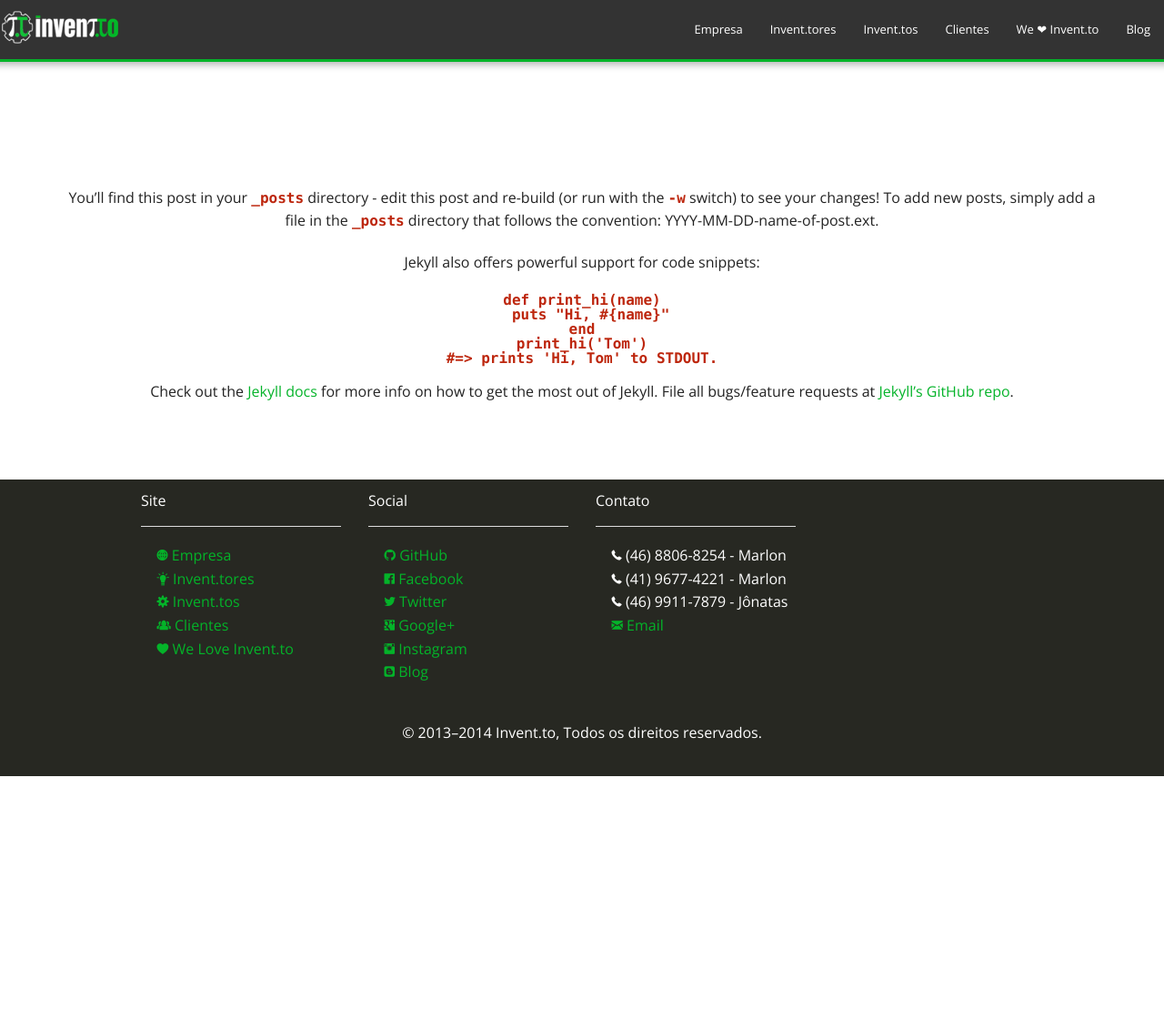
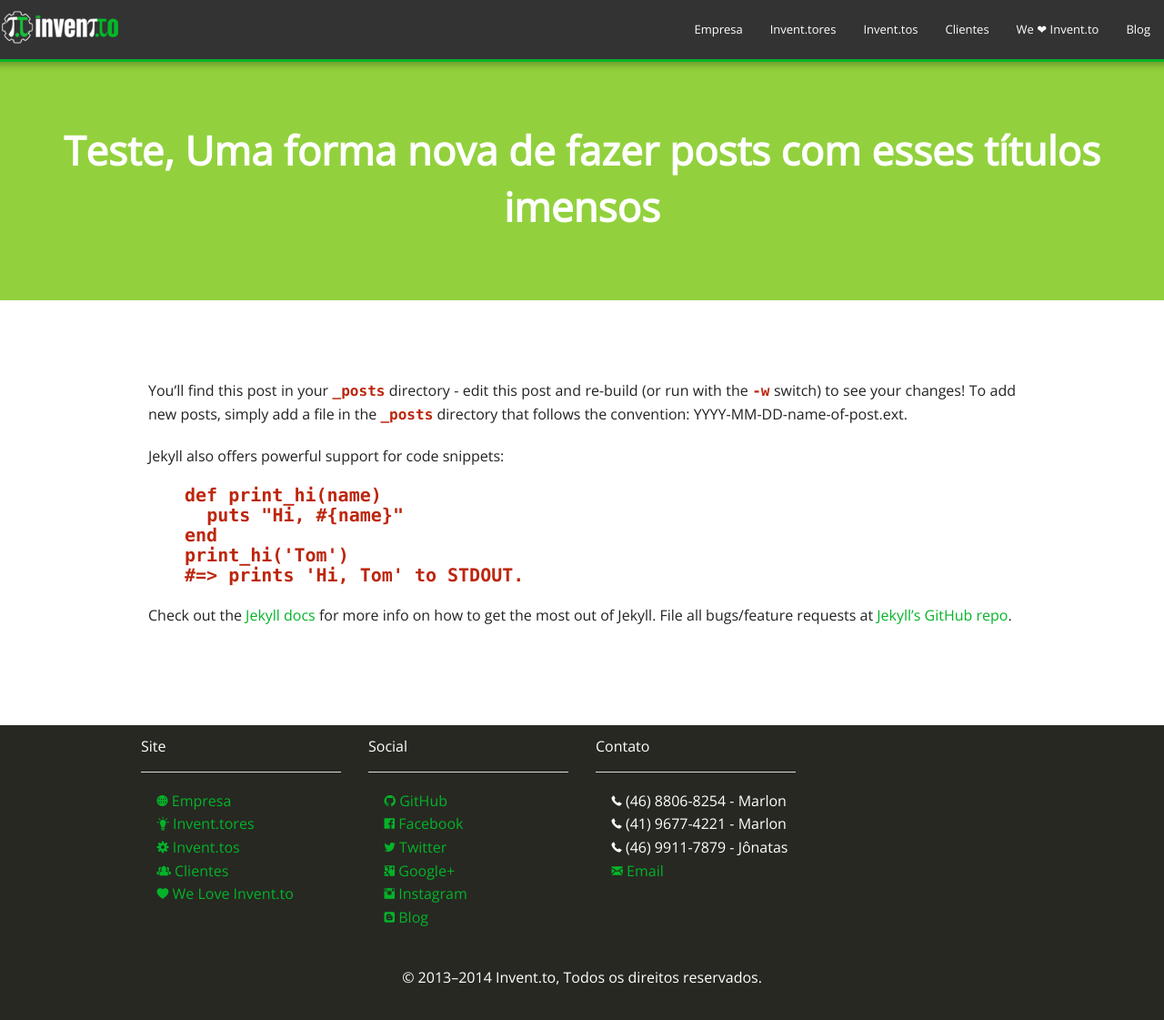
Before and after one commit to inventto/inventto_site, a Jekyll site: the page built from _posts/2014-07-03-welcome-to-jekyll.markdown, in a window 1280 px wide and 1122 px high. Shown: the whole window at 91% size. Built offline with Jekyll 4.4.1, drawn with Linux system fonts in a browser that asks for light colours.

Commit message:
Implementações do blog #10 2h

```diff
--- a/_layouts/post.html
+++ b/_layouts/post.html
@@ -3,8 +3,9 @@
 ---
 <div class="post">
 
-
+<div class="bgverde">
     <h1 style="font-weight:bold;">{{ page.title }}</h1>
+</div>
 
 
 	  <div class="bgbranco">
--- a/_posts/2014-07-03-welcome-to-jekyll.markdown
+++ b/_posts/2014-07-03-welcome-to-jekyll.markdown
@@ -1,6 +1,6 @@
 ---
 layout: post
-title:  "Welcome to Jekyll!"
+title:  "Teste, Uma forma nova de fazer posts com esses títulos imensos"
 date:   2014-07-03 16:43:08
 categories: jekyll update
 ---
--- a/css/application.css
+++ b/css/application.css
@@ -213,3 +213,15 @@
 	font-size: 20px;
 	padding: 2%;
 }
+.post h3{
+	text-align: center;
+	color: #333;
+	margin-top: 30px;
+}
+.post-content{
+	margin: 0 auto;
+	text-align: justify;
+	max-width: 1000px;
+	font-size: 20px;
+	padding: 2%;
+}
```
Also changed, not shown: _config.yml (line endings or trailing spaces).
